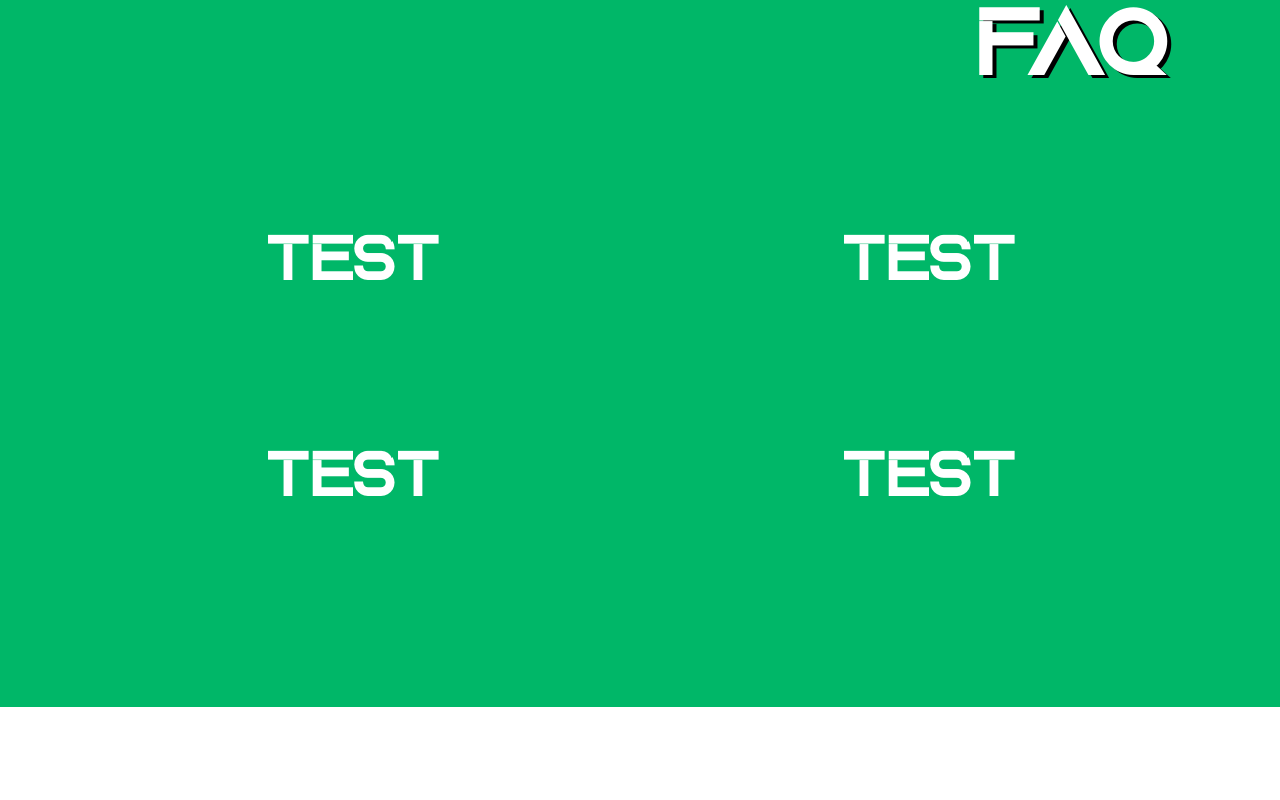
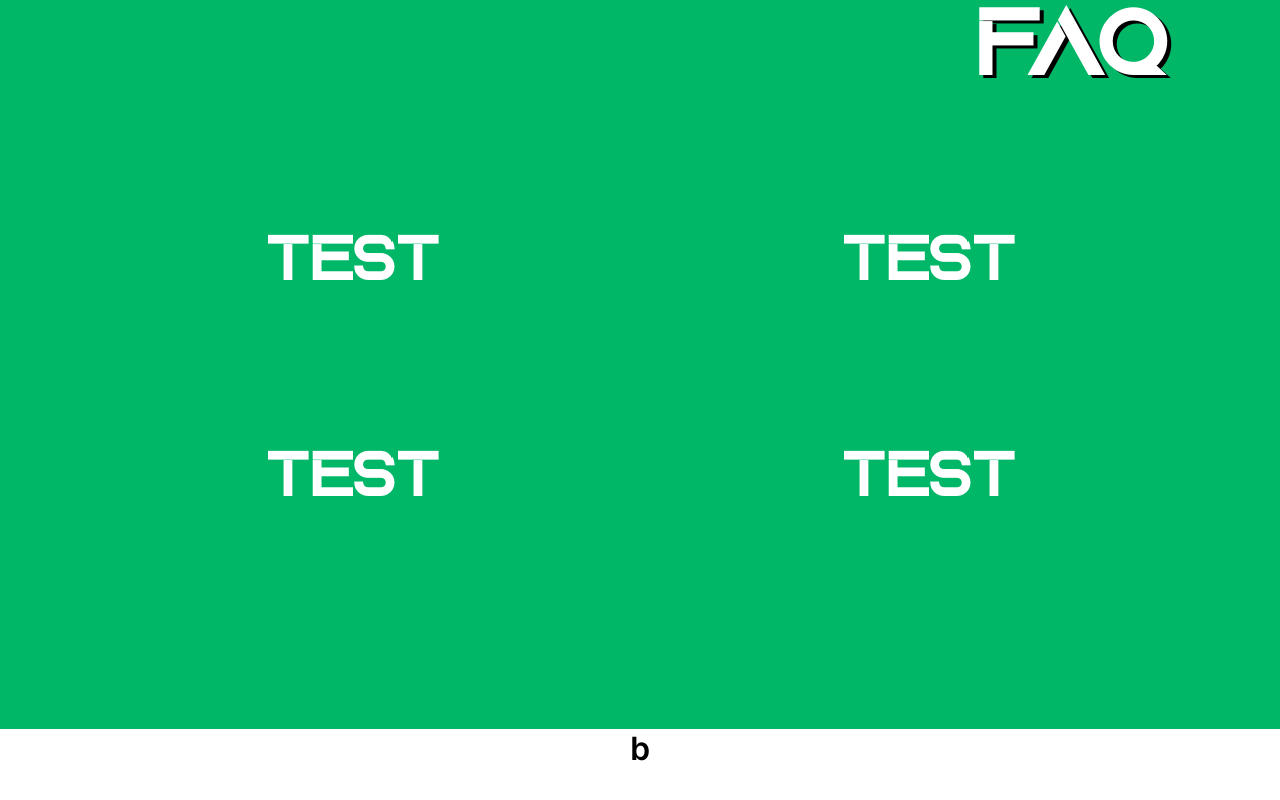
Before and after one commit to atomhacks/VIII, a Next.js app: page / in a window 1280 px wide. Shown: the part 1646-2446 px from the top of the page. Before the commit the page ends 2353 px from the top, so only its background shows below. Built offline with nearby package versions, Linux system fonts and the light colour scheme.

Commit message:
Create team component

```diff
--- /dev/null
+++ b/components/Team.js
@@ -0,0 +1,11 @@
+import teamStyles from '@styles/sections/Team.module.css';
+
+const Team = () => {
+    return (
+        <div className={teamStyles.teamDiv}>
+            <h1>b</h1>
+        </div>
+    );
+}
+
+export default Team;
--- a/pages/index.js
+++ b/pages/index.js
@@ -1,7 +1,9 @@
 import Head from "next/head";
 import Image from "next/image";
+
 import About from "@components/About";
 import FAQ from "@components/FAQ";
+import Team from "@components/Team";
 
 import styles from "@styles/sections/Home.module.css";
 
@@ -34,6 +36,7 @@ export default function Home() {
         </div>
         <About />
         <FAQ />
+        <Team />
       </div>
     </>
   );
--- a/styles/sections/Home.module.css
+++ b/styles/sections/Home.module.css
@@ -65,7 +65,6 @@
     width: 300px;
     height: 300px;
   }
-
 }
 
 @keyframes hover {
--- /dev/null
+++ b/styles/sections/Team.module.css
@@ -0,0 +1,4 @@
+.teamDiv {
+    height: 100vh;
+    background-color: #fff;
+}
```
